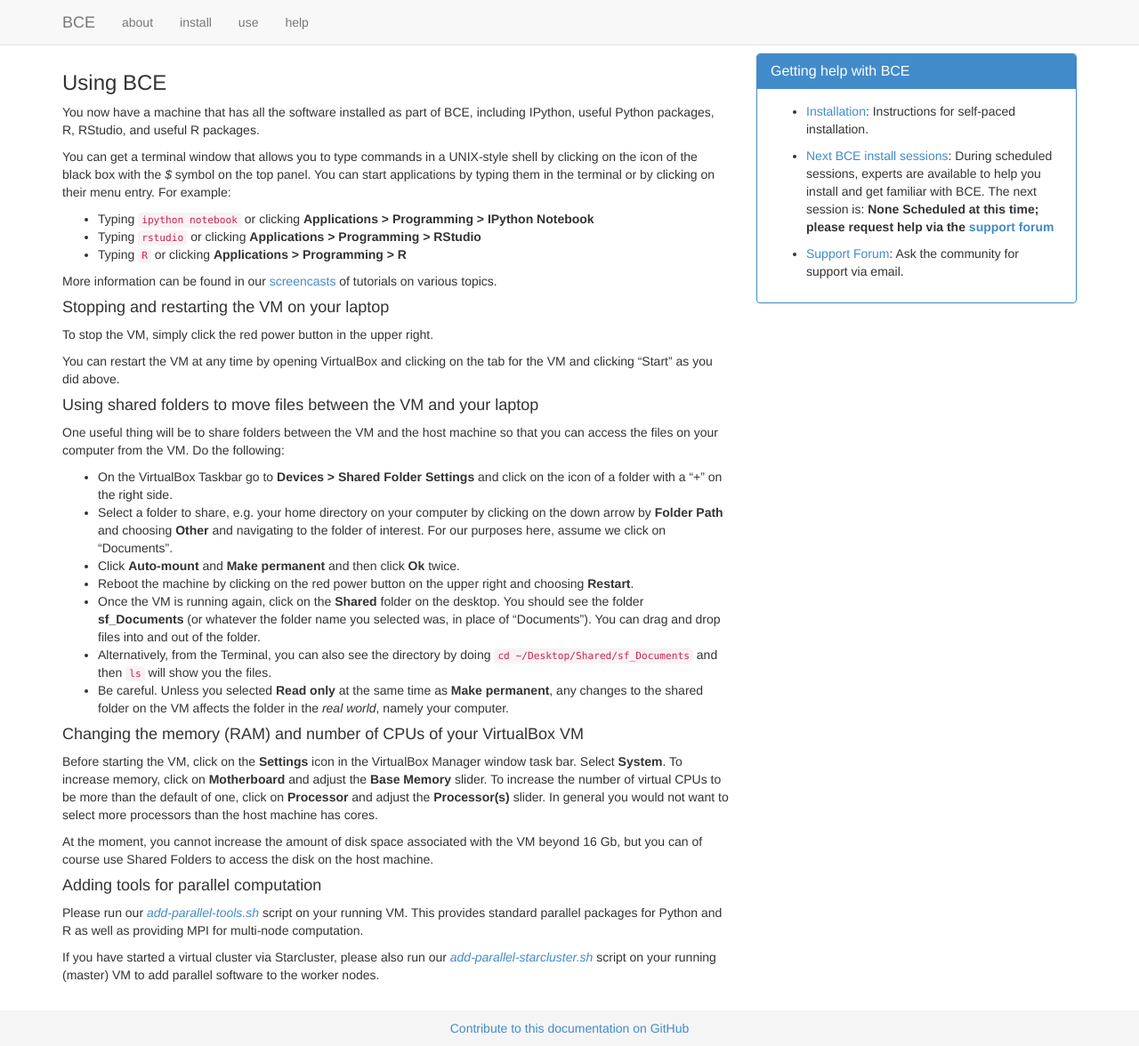
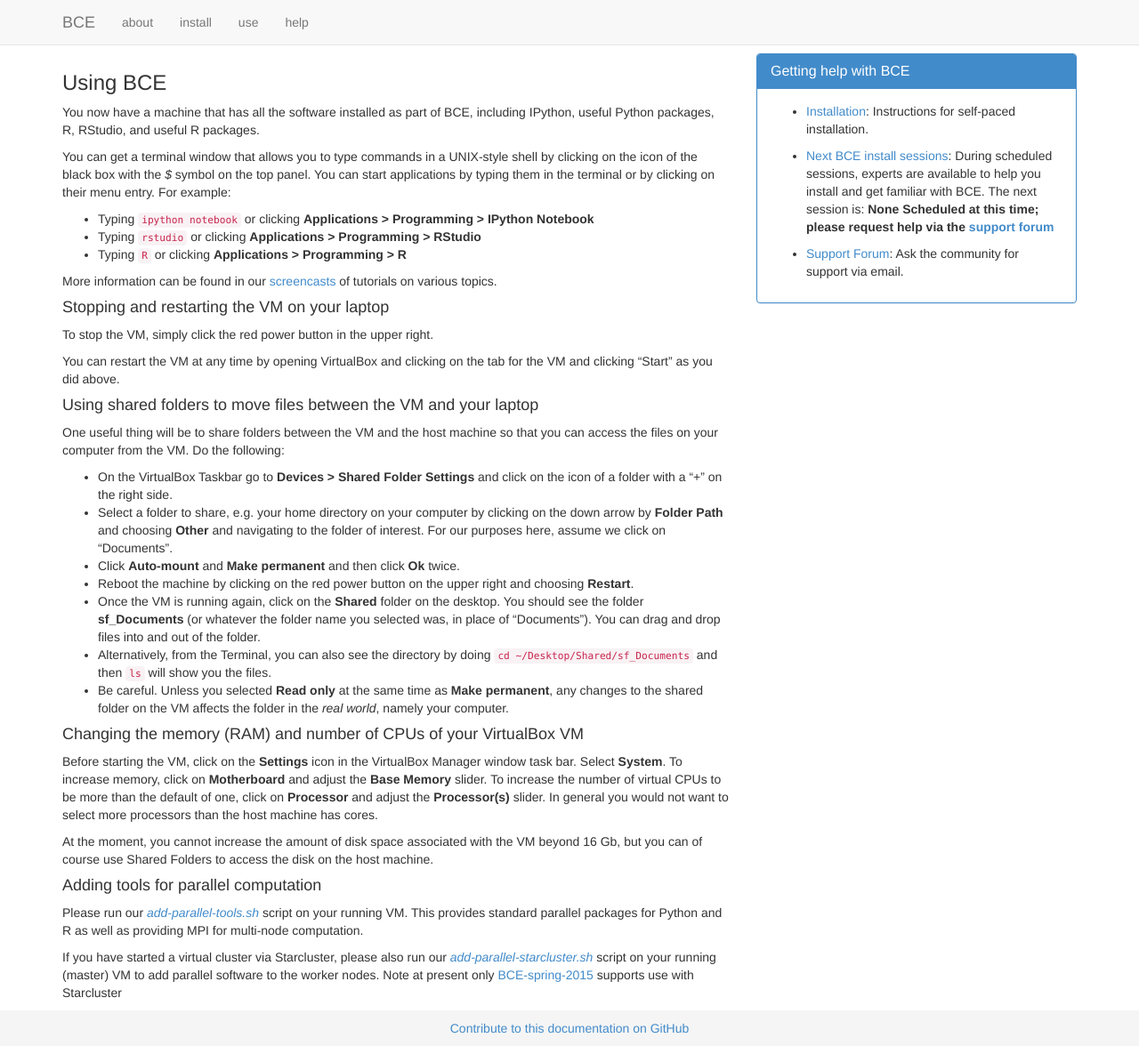
Before and after one commit to ucberkeley/bce-documentation, a Jekyll site: the page built from use.md, in a window 1280 px wide and 1176 px high. Shown: the whole window at 89% size. Built offline with Jekyll 4.4.1, drawn with Linux system fonts in a browser that asks for light colours; nearby versions of some CDN libraries; library files that are not in the unit come from our copies; Markdown is read by kramdown in place of the engine named in the settings.

Commit message:
added note on install page about parallel/starcluster only working with spring-2015

```diff
--- a/use.md
+++ b/use.md
@@ -49,4 +49,4 @@ At the moment, you cannot increase the amount of disk space associated with the
 
 Please run our [*add-parallel-tools.sh*](downloads.html) script on your running VM. This provides standard parallel packages for Python and R as well as providing MPI for multi-node computation.
 
-If you have started a virtual cluster via Starcluster, please also run our [*add-parallel-starcluster.sh*](downloads.html) script on your running (master) VM to add parallel software to the worker nodes.
+If you have started a virtual cluster via Starcluster, please also run our [*add-parallel-starcluster.sh*](downloads.html) script on your running (master) VM to add parallel software to the worker nodes. Note at present only [BCE-spring-2015](downloads.html) supports use with Starcluster
```
